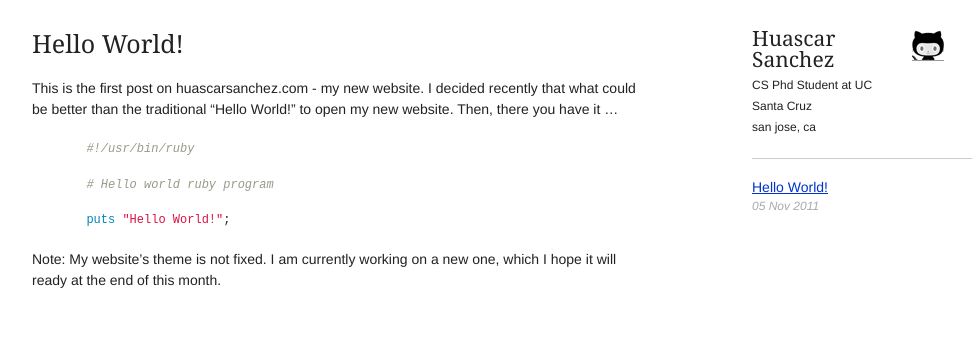
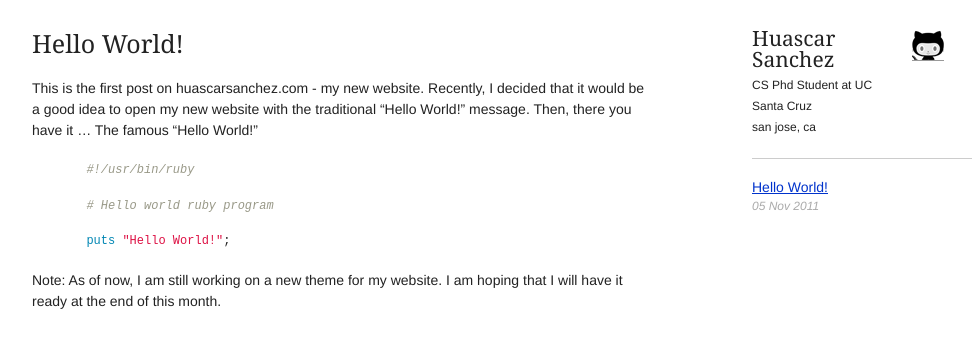
Before and after one commit to hsanchez/hsanchez.github.io, a Jekyll site: the page built from _posts/2011-11-05-hello-world.md, in a window 1280 px wide. Shown: the top 348 px of the page, without its empty margins (138-1113 px from the left). Built offline with Jekyll 4.4.1, drawn with Linux system fonts in a browser that asks for light colours; Markdown is read by kramdown in place of the engine named in the settings; comment, search, counter and statistics services are not loaded.

Commit message:
updated 1st post

```diff
--- a/_posts/2011-11-05-hello-world.md
+++ b/_posts/2011-11-05-hello-world.md
@@ -3,7 +3,7 @@ layout: post
 title: Hello World!
 ---
 
-This is the first post on huascarsanchez.com - my new website. I decided recently that what could be better than the traditional "Hello World!" to open my new website. Then, there you have it ...
+This is the first post on huascarsanchez.com - my new website. Recently, I decided that it would be a good idea to open my new website with the traditional "Hello World!" message. Then, there you have it ... The famous "Hello World!"
 
 {% highlight ruby %}
   #!/usr/bin/ruby
@@ -13,4 +13,4 @@ This is the first post on huascarsanchez.com - my new website. I decided recentl
   puts "Hello World!";
 {% endhighlight %}
 
-Note: My website's theme is not fixed. I am currently working on a new one, which I hope it will ready at the end of this month.
+Note: As of now, I am still working on a new theme for my website. I am hoping that I will have it ready at the end of this month.
```
